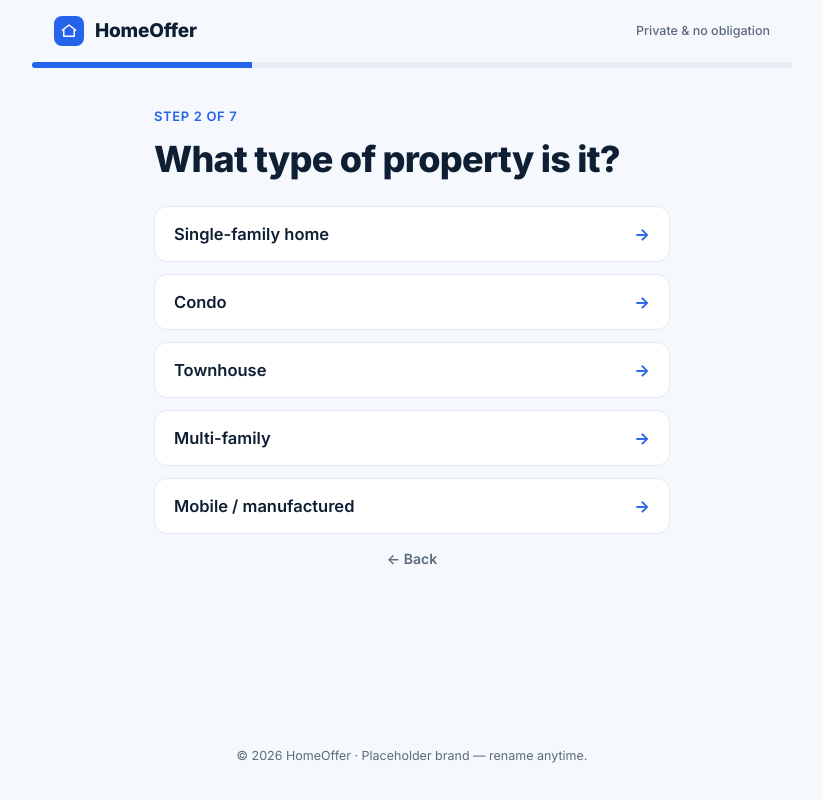
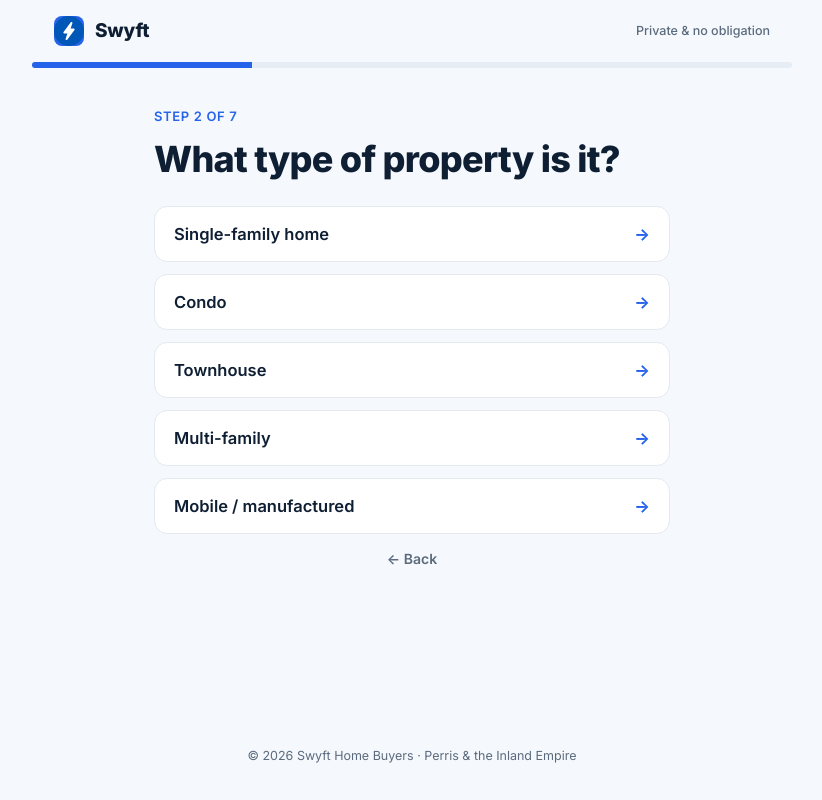
Before and after one commit to anthonyjreyna/swyft, a Next.js app: page /step-2 in a window 1280 px wide. Shown: the whole page, without its empty margins (228-1050 px from the left). Built offline with nearby package versions, Linux system fonts and the light colour scheme; no server answers.

Commit message:
Update funnel.js

```diff
--- a/components/funnel.js
+++ b/components/funnel.js
@@ -6,7 +6,7 @@ const STORE_KEY = "offer_funnel_v1";
 export const TOTAL_STEPS = 7;
 
 // Replace this with your real phone number (keep the +1 and digits only).
-const CALL_NUMBER = "+15555555555";
+const CALL_NUMBER = "+19515550190";
 const MAPS_KEY = process.env.NEXT_PUBLIC_GOOGLE_MAPS_API_KEY || "";
 
 export function getAnswers() {
@@ -32,13 +32,11 @@ export function clearAnswers() {
 export function Brand() {
   return (
     <Link className="brand" href="/">
-      <span className="brand-mark" aria-hidden="true">
-        <svg width="18" height="18" viewBox="0 0 24 24" fill="none">
-          <path d="M3 11l9-7 9 7" stroke="#fff" strokeWidth="2" strokeLinecap="round" strokeLinejoin="round" />
-          <path d="M5 10v9h14v-9" stroke="#fff" strokeWidth="2" strokeLinecap="round" strokeLinejoin="round" />
-        </svg>
-      </span>
-      HomeOffer
+      <svg className="brand-mark" width="30" height="30" viewBox="0 0 48 48" aria-hidden="true">
+        <circle cx="24" cy="24" r="24" fill="#0057B8" />
+        <path d="M28 11 L16.5 26.5 h7 L20 37 L31.5 21.5 h-7 Z" fill="#fff" stroke="#fff" strokeWidth="3" strokeLinejoin="round" strokeLinecap="round" />
+      </svg>
+      Swyft
     </Link>
   );
 }
@@ -135,7 +133,7 @@ export function FunnelLayout({ step, title, subtitle, children }) {
       </main>
 
       <footer className="f-foot">
-        {"\u00A9"} {new Date().getFullYear()} HomeOffer {"\u00B7"} Placeholder brand {"\u2014"} rename anytime.
+        {"\u00A9"} {new Date().getFullYear()} Swyft Home Buyers {"\u00B7"} Perris &amp; the Inland Empire
       </footer>
     </div>
   );
```
